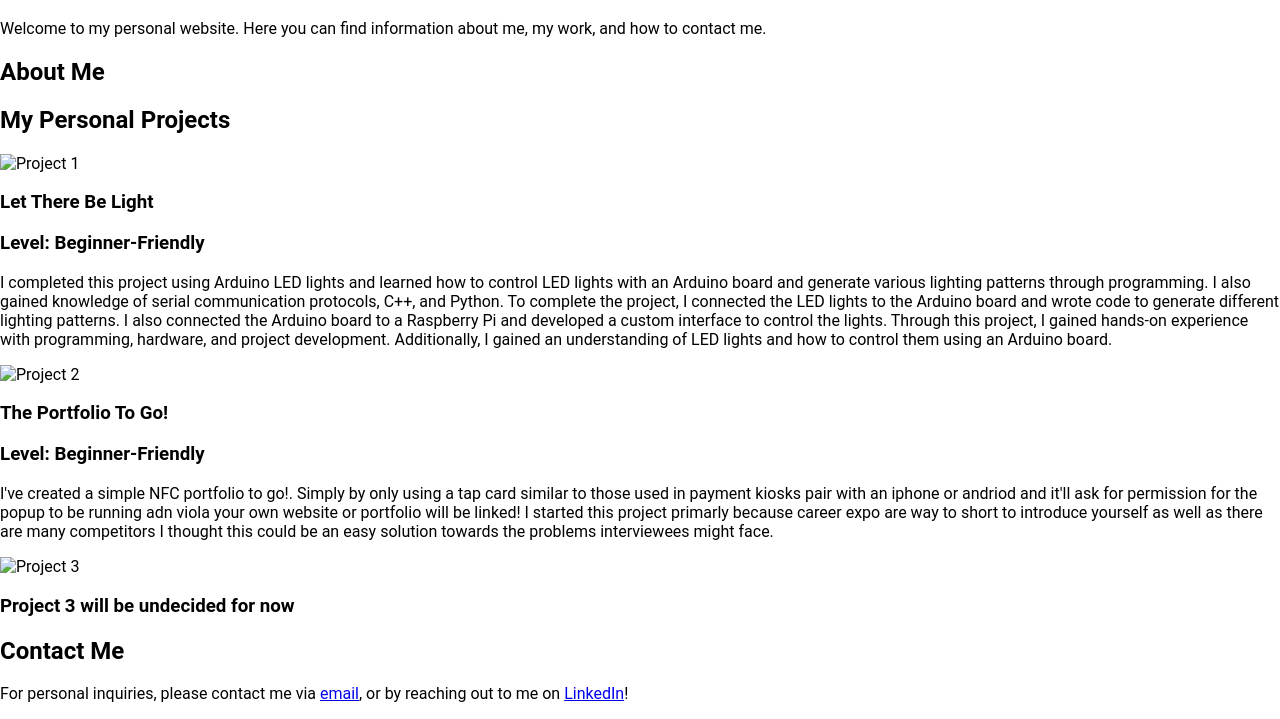
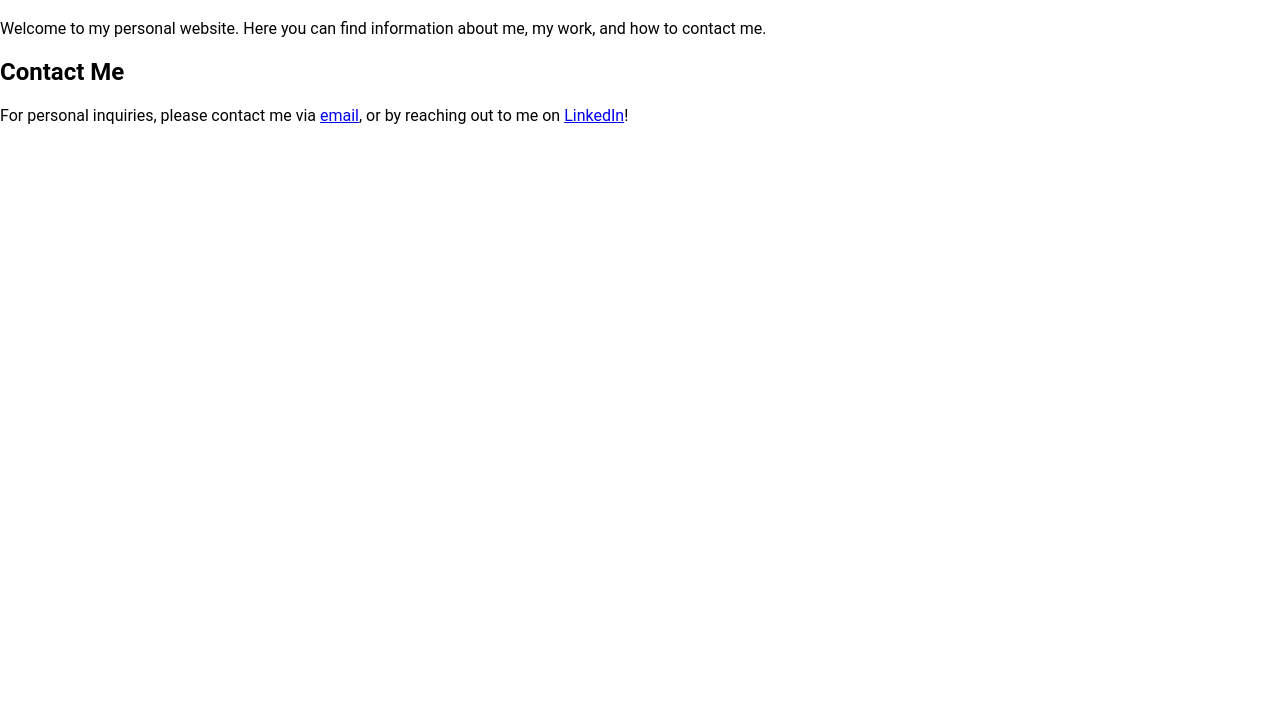
Before and after one commit to YushaISLost/Website, a plain HTML site: page index.html in a window 1280 px wide. Shown: the part 122-841 px from the top of the page. After the commit the page ends 800 px from the top, so only its background shows below. Drawn offline with Linux system fonts and the light colour scheme.

Commit message:
removed  text on main site so they'd have to open nav

```diff
--- a/index.html
+++ b/index.html
@@ -14,8 +14,8 @@
 	<nav>
 		<ul>
 			<li><a href="about.html" target="_self">About</a></li>
-			<li><a href="#projects" target="_self">Projects</a></li>
-			<li><a href="#contact" target="_self">Contact</a></li>
+			<li><a href="projects.html" target="_self">Projects</a></li>
+			<li><a href="contact.html" target="_self">Contact</a></li>
 			<li><a href="experience.html" target="_self">Experience</a></li>
 		</ul>
 	</nav>
@@ -26,58 +26,6 @@
 		<p>Welcome to my personal website. Here you can find information about me, my work, and how to contact me.</p>
 	</header>
 
-	<!-- About Section -->
-	<section id="about">
-		<div class="container">
-			<h2>About Me</h2>
-			<p>
-
-
-
-
-			</p>
-		</div>
-	</section>
-
-	<!-- Projects Section -->
-	<section id="Projects">
-		<div class="container">
-			<h2>My Personal Projects</h2>
-			<div class="Project-grid">
-				<div class="work-item">
-					<img src="Project1.jpg" alt="Project 1">
-					<h3>Let There Be Light</h3>
-					<h3>Level: Beginner-Friendly</h3>
-					<p> I completed this project using Arduino LED lights and learned how to control LED lights with an
-						Arduino board and generate various lighting patterns through programming. I also gained
-						knowledge of serial communication protocols, C++, and Python.
-						To complete the project, I connected the LED lights to the Arduino board and wrote code to
-						generate different lighting patterns. I also connected the Arduino board to a Raspberry Pi and
-						developed a custom interface to control the lights.
-						Through this project, I gained hands-on experience with programming, hardware, and project
-						development. Additionally, I gained an understanding of LED lights and how to control them using
-						an Arduino board.</p>
-				</div>
-				<div class="work-item">
-					<img src="Project2.jpg" alt="Project 2">
-					<h3>The Portfolio To Go! </h3>
-					<h3>Level: Beginner-Friendly</h3>
-					<p> I've created a simple NFC portfolio to go!. Simply by only using a tap card similar to those
-						used in payment kiosks pair with an iphone or andriod and it'll ask for permission for the popup
-						to be running adn viola your own website or portfolio will be linked!
-						I started this project primarly because career expo are way to short to introduce yourself as
-						well as there are many competitors I thought this could be an easy solution towards the problems
-						interviewees might face.
-					</p>
-				</div>
-				<div class="work-item">
-					<img src="Project3.jpg" alt="Project 3">
-					<h3>Project 3 will be undecided for now</h3>
-					<p> </p>
-				</div>
-			</div>
-		</div>
-	</section>
 
 	<!-- Contact Section -->
 	<section id="contact">
--- a/style.css
+++ b/style.css
@@ -61,7 +61,6 @@ nav ul li a:hover {
 
 
 /* Add a new class for nav links */
-.nav {}
 
 
 @keyframes border-gradient {
```
